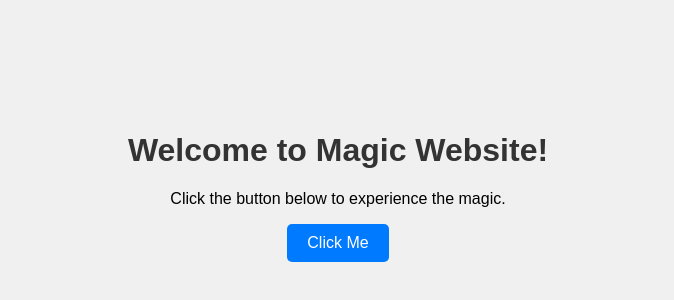
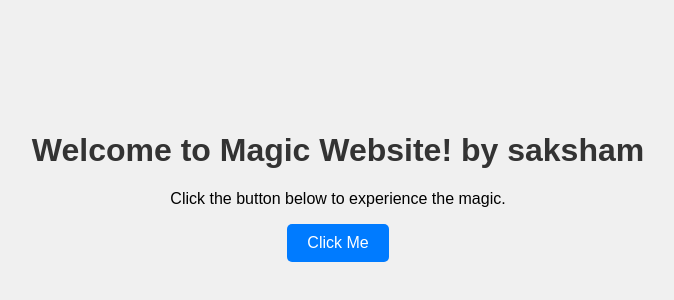
Before and after one commit to Sakshamarora2002/MagicWebsite-, a plain HTML site: page index.html in a window 1280 px wide. Shown: the part 214-514 px from the top of the page, without its empty margins (302-976 px from the left). Drawn offline with Linux system fonts and the light colour scheme.

Commit message:
commit again

```diff
--- a/index.html
+++ b/index.html
@@ -10,7 +10,7 @@
 
 <body>
     <div class="container">
-        <h1>Welcome to Magic Website!</h1>
+        <h1>Welcome to Magic Website! by saksham</h1>
         <p>Click the button below to experience the magic.</p>
         <button id="magicButton">Click Me</button>
     </div>
```
